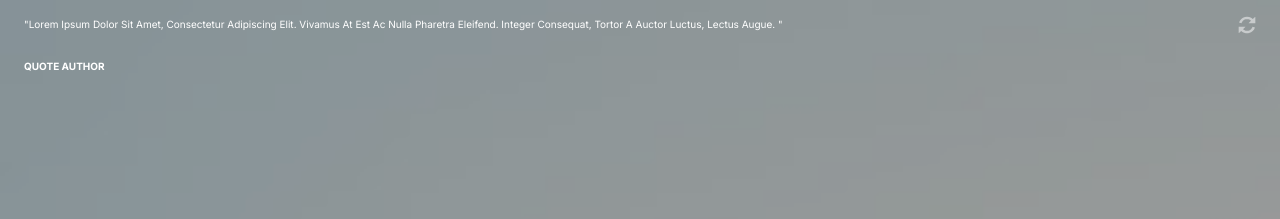
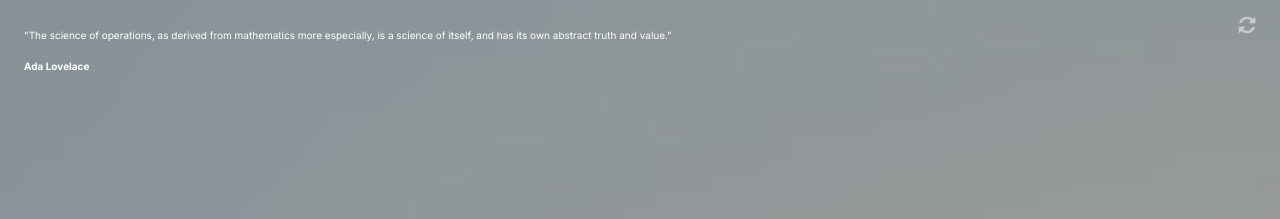
Before and after one commit to Da-vi-de/Clock-App, a plain HTML site: page index.html in a window 1280 px wide. Shown: the top 219 px of the page. Drawn offline with nearby package versions, Linux system fonts and the light colour scheme.

Commit message:
get and show random quotes from the API

```diff
--- a/index.html
+++ b/index.html
@@ -18,16 +18,18 @@
 <main class="container">
  <header class="hero">
   <div class="quote">
-    <p class="quote-text">
-    "Lorem ipsum dolor sit amet, consectetur adipiscing elit.
-    Vivamus at est ac nulla pharetra eleifend. Integer consequat, tortor a auctor luctus, lectus augue. "
+    <p class="quote-text" id="quote">
+      "The science of operations, as derived from mathematics
+       more especially, is a science of itself, and has its own
+       abstract truth and value."
     </p>
     <img src="./assets/desktop/icon-refresh.svg"
          alt="refresh icon"
          class="refresh-icon"
+         id="refresh"
     >
   </div>
-  <h3 class="quote-author">Quote Author</h3>
+  <h3 class="quote-author" id="author">Ada Lovelace</h3>
 </header>
 
   <!-- Display Time-->
--- a/script.js
+++ b/script.js
@@ -1,10 +1,21 @@
 $(document).ready(function() {
 
+const quote = $('#quote');
+const author = $('#author');
+const refresh = $('#refresh');
 const button = $('#myButton');
 const arrow = $('#arrow');
 
 
+// Get a random quote from an API
+refresh.on('click', function(e) {
+   e.preventDefault();
 
+   $.getJSON("https://api.quotable.io/random", function(data) {
+      quote.text(data.content).find('p');
+      author.text(data.author);
+   });
+});
 
 // Show and Hide extra content
    function hideDetail() {
@@ -19,6 +30,8 @@ const arrow = $('#arrow');
         arrow.toggleClass('rotate');
    };
    button.click(hideDetail);
+
+
 });
 
    /*
--- a/scss/_layout.scss
+++ b/scss/_layout.scss
@@ -49,6 +49,7 @@ body {
 }
 
 .refresh-icon {
+    cursor: pointer;
     align-self: center;
     margin: 0 1.5em 1em 0;
 }
--- a/scss/_typography.scss
+++ b/scss/_typography.scss
@@ -1,13 +1,15 @@
 .quote-text {
+    margin-top: 1em;
     font-size: $font-size-sm;
-    line-height: 1.75em;
-    text-transform: capitalize;
+    line-height: 1.80em;
+    text-transform: none;
 }
 
 .quote-author {
     margin-top: 1em;
     margin-bottom: 15em;
     font-size: $font-size-sm;
+    text-transform: none;
 }
 
 .greeting-text {
```
Also changed, not shown: scss/main.css, 1 other file.
